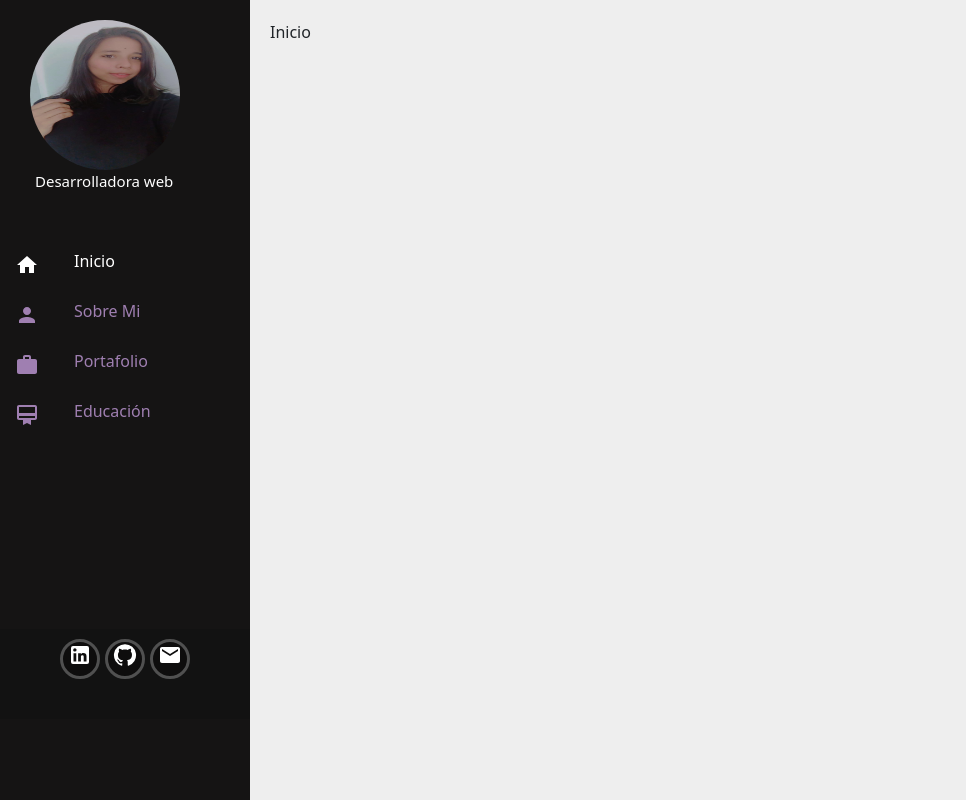
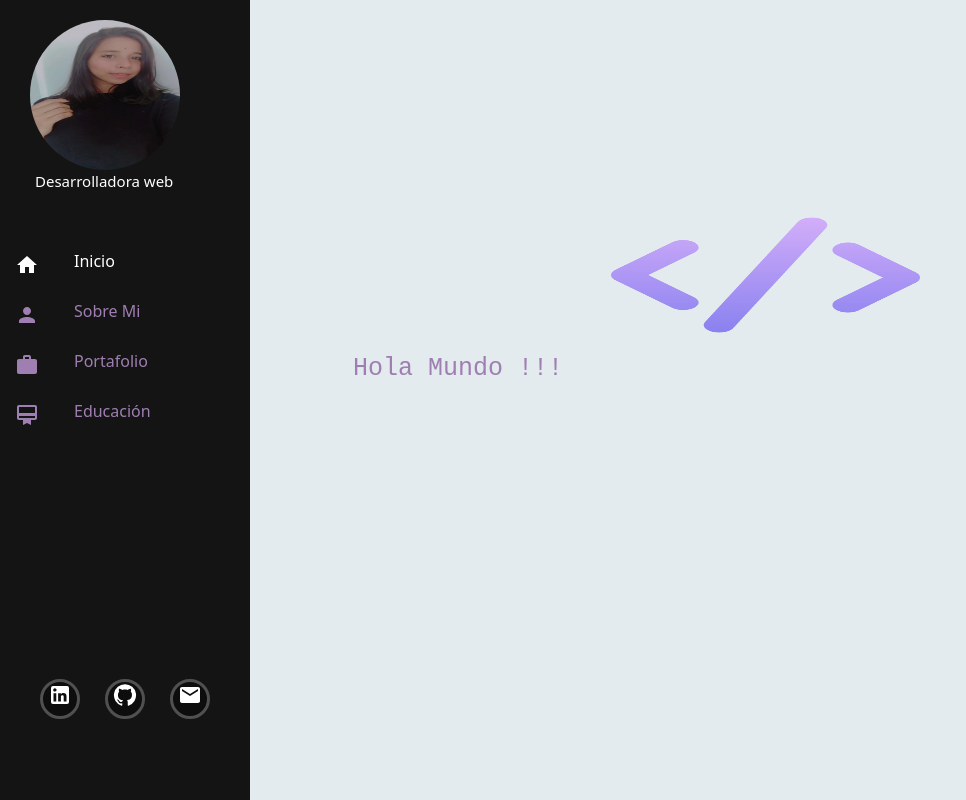
Before and after one commit to SADYSCASTROC/Portafolioo, a React (Vite) app: page /inicio in a window 1280 px wide. Shown: the whole page, without its empty margins (0-966 px from the left). Built offline with nearby package versions, Linux system fonts and the light colour scheme.

Commit message:
componetente about me

```diff
--- a/src/index.css
+++ b/src/index.css
@@ -23,11 +23,12 @@ body {
 }
 
 main {
-  width: 100%;
-  padding: 20px;
+  width: 100% !important;
+  overflow: auto;
 }
 
 .sidebar {
+  z-index: 1px !important;
   background-color: #070606ef;
   color: #fff;
   height: 100vh;
@@ -55,6 +56,7 @@ main {
 }
 
 .bars {
+  z-index: 1 !important;
   width: 200px;
   display: flex;
   font-size: 25px;
@@ -90,13 +92,12 @@ main {
 }
 
 footer{
-  background-color: rgb(18, 18, 18);
-  margin-top: 150px;
-  height: 50px;
-  gap: 5px;
+  margin-top: 80px;
+  height: 130px;
+  gap: 25px;
 }
 .footrConteIcons {
-  margin-top: 10px;
+  margin-top: 0px;
   text-align: center;
   width: 40px;
   height: 40px;
@@ -114,9 +115,45 @@ a:hover{
   color: var(--hoverLinks);
 }
 
-.main{
-  overflow: auto;
+
+/* compomente inicio*/
+.imgInicio{
+  width: 60%;
+  height: 150px;
+  opacity: 0.8;
 }
+.containe{
+  height: 100vh;
+  background-color: #e3ebef;
+}
+.conteTExtInicio{
+  height: 250px;
+  width: 80%;
+}
+
+.textInicio{
+  font-size: 25px;
+  color: var(--iconsColor);
+  display: block;
+  font-family: monospace;
+  white-space: nowrap;
+  border-right: 4px solid;
+  width: 14ch;
+
+  animation: typing 3s steps(15),
+  blink .5s infinite step-end alternate;
+  overflow:hidden;
+}
+
+
+@keyframes typing{
+  from{width: 0;}
+}
+@keyframes blink{
+  50% {border-color: transparent;}
+}
+
+
 
 
 @media (min-width: 768px) {
@@ -137,6 +174,7 @@ a:hover{
     height: 150px;
     border-radius: 50%;
     margin-left: 15px;
+
   }
 
   .descripLogo {
@@ -162,4 +200,12 @@ a:hover{
   .footrConteIcons {
     display: block !important;
   }
+
+  /*componente inicio*/
+
+  .imgInicio{
+    width: 30%;
+    height: 150px;
+    opacity: 0.8;
+  }
 }
--- a/src/portafolio/Pages/Inicio.jsx
+++ b/src/portafolio/Pages/Inicio.jsx
@@ -1,6 +1,12 @@
+import imgIni from '../../assets/code.png'
 
 export const Inicio = () => {
   return (
-    <div>Inicio</div>
+    <div className='containe d-flex flex-column justify-content-center align-items-center'>
+      <img src={imgIni} alt="" className='imgInicio' />
+      <div className='conteTExtInicio'>
+        <span className='textInicio'>Hola Mundo !!! </span>
+      </div>
+    </div>
   )
 }
--- a/src/ui/Navbar.jsx
+++ b/src/ui/Navbar.jsx
@@ -64,13 +64,13 @@ export const Navbar = ({ children }) => {
                         ))
                     }
                 </div>
-                <footer className='d-flex justify-content-center' style={{ display: isOpen ? 'block' : 'none' }}>
+                <footer className='d-flex justify-content-center align-items-end ' style={{ display: isOpen ? 'block' : 'none' }}>
                     <div  style={{ display: isOpen ? 'block' : 'none' }} className='footrConteIcons' > <a href="https://www.linkedin.com/in/sadys-castro/" target="_blank"><LinkedInIcon /></a> </div>
                     <div  style={{ display: isOpen ? 'block' : 'none' }} className='footrConteIcons'> <a href="https://github.com/SADYSCASTROC" target="_blank"><GitHubIcon /></a></div>
                     <div  style={{ display: isOpen ? 'block' : 'none' }} className='footrConteIcons'> <a href="mailto:sadyscastro@gmail.com" target="_blank"><EmailIcon /></a></div>
                 </footer>
             </div>
-            <main className='main'>{children}</main>
+            <main style={{ display: isOpen ? 'none' : 'block' }} className='main'>{children}</main>
         </div>
     )
 }
```
Also changed, not shown: src/assets/code.png (added), 1 other file (tests, documents, lock files or other folders).
